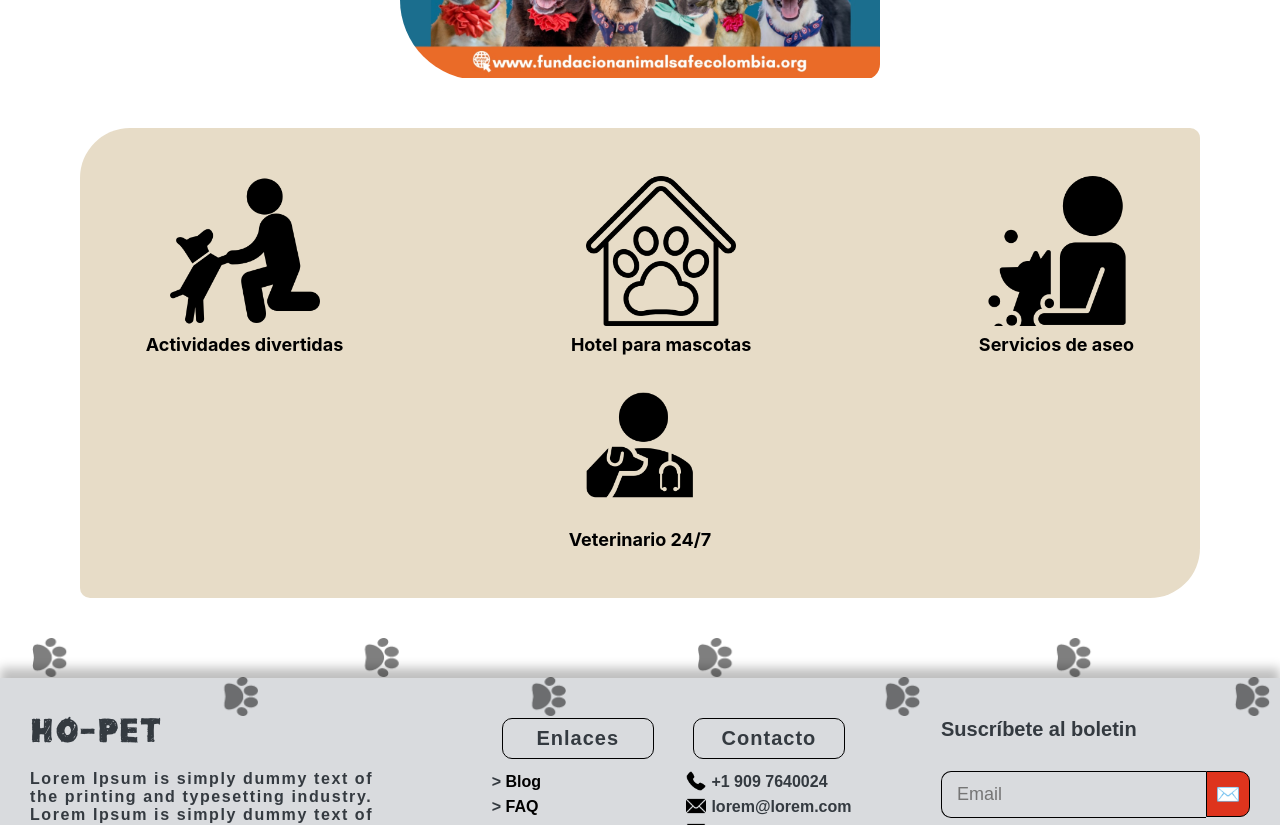
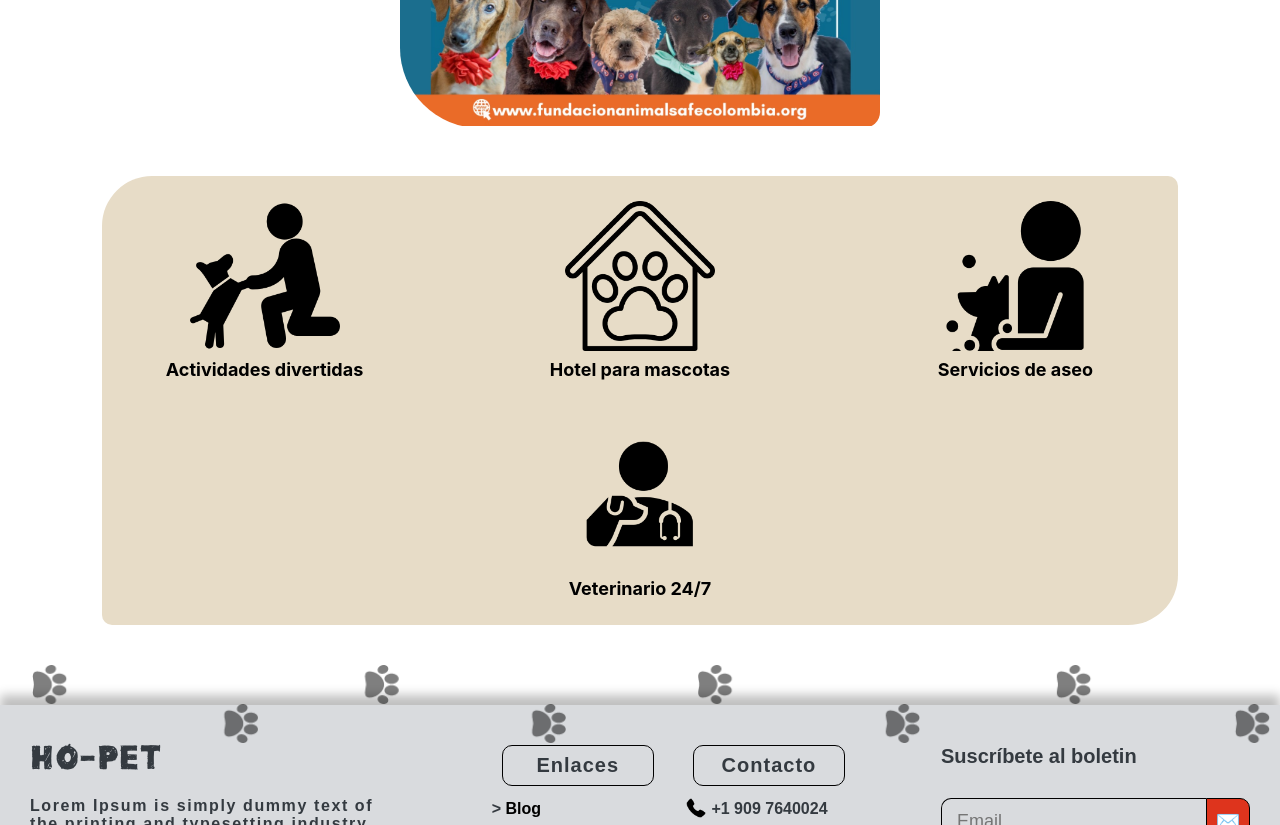
Before and after one commit to santiudev/software-mascotas, a React (Create React App) app: page /refugios in a window 1280 px wide. Shown: the part 1900-2725 px from the top of the page. Built offline with nearby package versions, Linux system fonts and the light colour scheme.

Commit message:
Corregir medidas

```diff
--- a/src/css/refugios/refugioServicio.module.css
+++ b/src/css/refugios/refugioServicio.module.css
@@ -1,4 +1,5 @@
 .servicio{
+  width: 12.5rem;
   display: flex;
   flex-direction: column;
   align-items: center;
--- a/src/css/refugios/refugios.module.css
+++ b/src/css/refugios/refugios.module.css
@@ -1,11 +1,12 @@
 .headerImg {
   width: 100%;
 }
+
 .main{
   margin-bottom: 5rem;
 }
 
-.main, .servicio{
+.main, .servicios{
   display: flex;
   flex-direction: column;
   align-items: center;
@@ -26,9 +27,9 @@
 }
 
 .servicios__container--separacion{
-  gap: 2vh 15vw;
+  gap: 5vh 8vw;
   background-color: #E7DCC7;
-  padding: 3rem;
+  padding: 2vw;
   border-radius: 3.125rem 0.625rem 3.125rem 0.625rem;
 }
 
```
